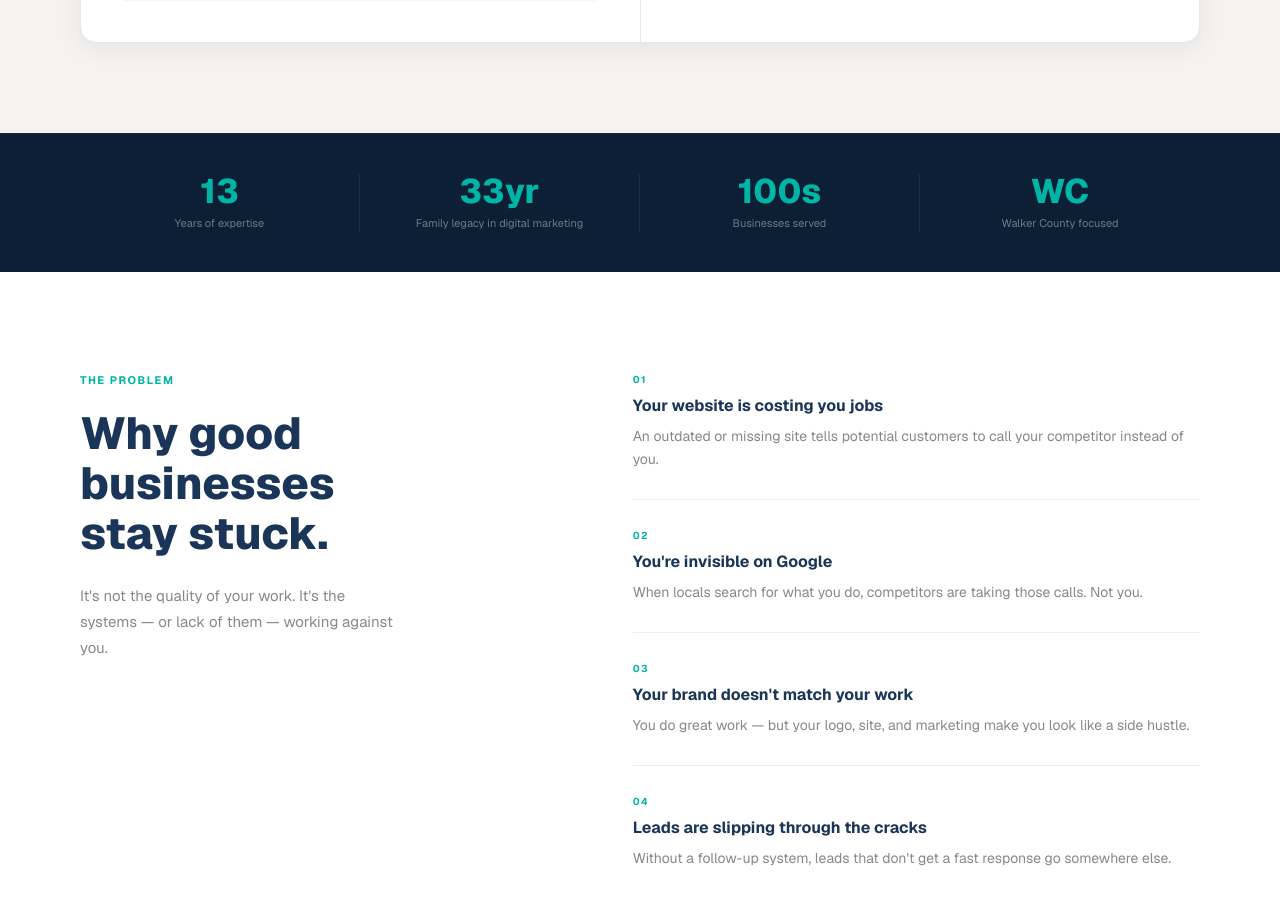
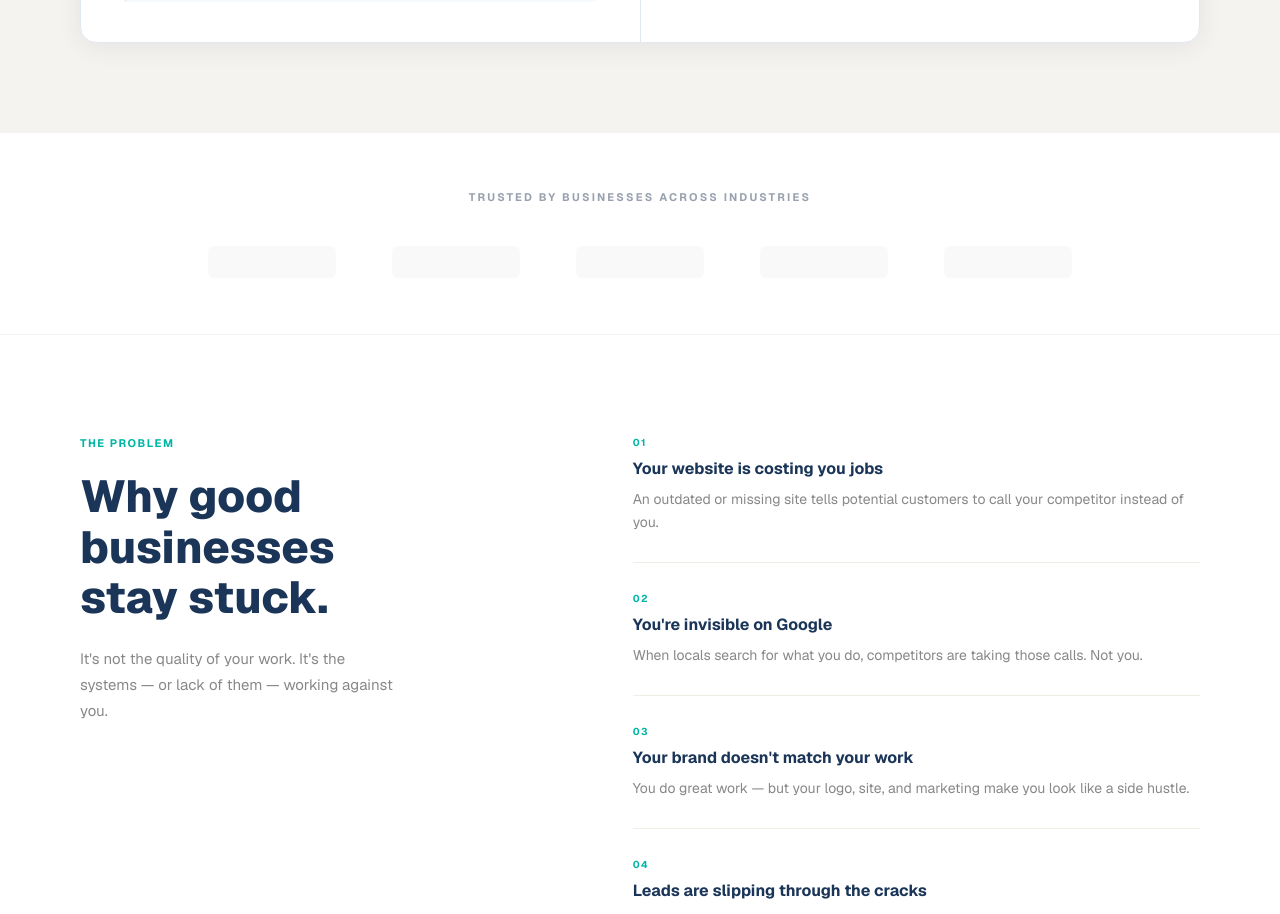
Before and after one commit to 4samcole1/sc-creative, a Next.js app: page / in a window 1280 px wide. Shown: the part 1460-2374 px from the top of the page. Built offline with nearby package versions, Linux system fonts and the light colour scheme; no server answers; the database is empty.

Commit message:
feat: replace StatsBar with TrustBar — logo trust bar

```diff
--- a/src/components/sections/StatsBar.tsx
+++ b/src/components/sections/StatsBar.tsx
@@ -1,20 +1,20 @@
-const stats = [
-  { value: '13', label: 'Years of expertise' },
-  { value: '33yr', label: 'Family legacy in digital marketing' },
-  { value: '100s', label: 'Businesses served' },
-  { value: 'WC', label: 'Walker County focused' },
-]
-
-export default function StatsBar() {
+// src/components/sections/StatsBar.tsx
+export default function TrustBar() {
   return (
-    <div className="bg-[#0d1f35] py-10 border-t border-white/[.04]">
-      <div className="max-w-[1240px] mx-auto px-[60px] grid grid-cols-4">
-        {stats.map((s, i) => (
-          <div key={s.label} className={`text-center ${i < 3 ? 'border-r border-white/[.08]' : ''} px-6`}>
-            <div className="text-[34px] font-extrabold text-[#00b5a5] leading-none">{s.value}</div>
-            <div className="text-[11px] text-white/40 mt-2 leading-snug">{s.label}</div>
-          </div>
-        ))}
+    <div className="bg-white py-14 border-b border-gray-100">
+      <div className="max-w-[1500px] mx-auto px-8">
+        <p className="text-center text-[11px] font-bold tracking-[0.2em] uppercase text-gray-400 mb-10">
+          Trusted by Businesses Across Industries
+        </p>
+        <div className="flex items-center justify-center gap-14">
+          {[1, 2, 3, 4, 5].map((i) => (
+            <div
+              key={i}
+              data-logo-slot
+              className="h-8 w-32 bg-gray-200/60 rounded-md opacity-40 hover:opacity-60 transition-opacity"
+            />
+          ))}
+        </div>
       </div>
     </div>
   )
```
Also changed, not shown: 1 other file (tests, documents, lock files or other folders).
